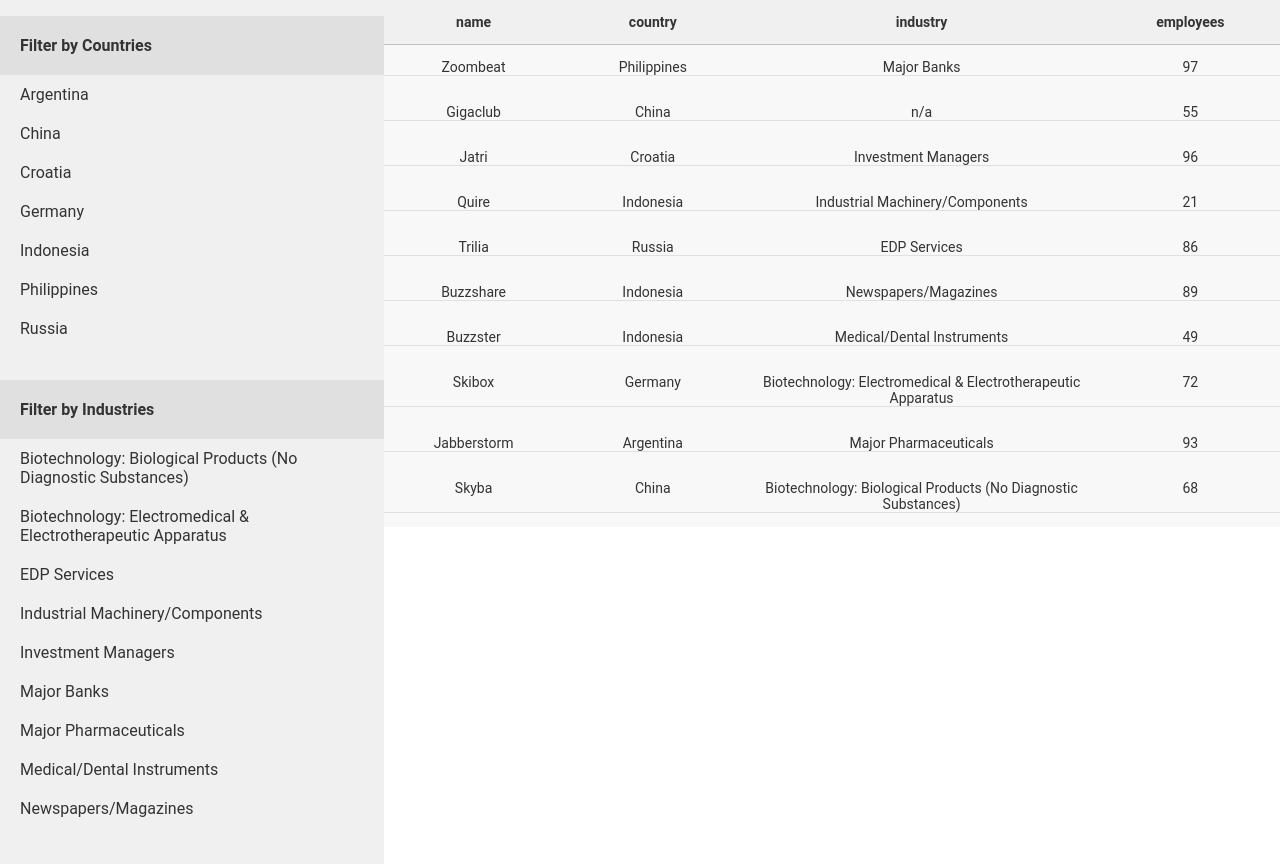
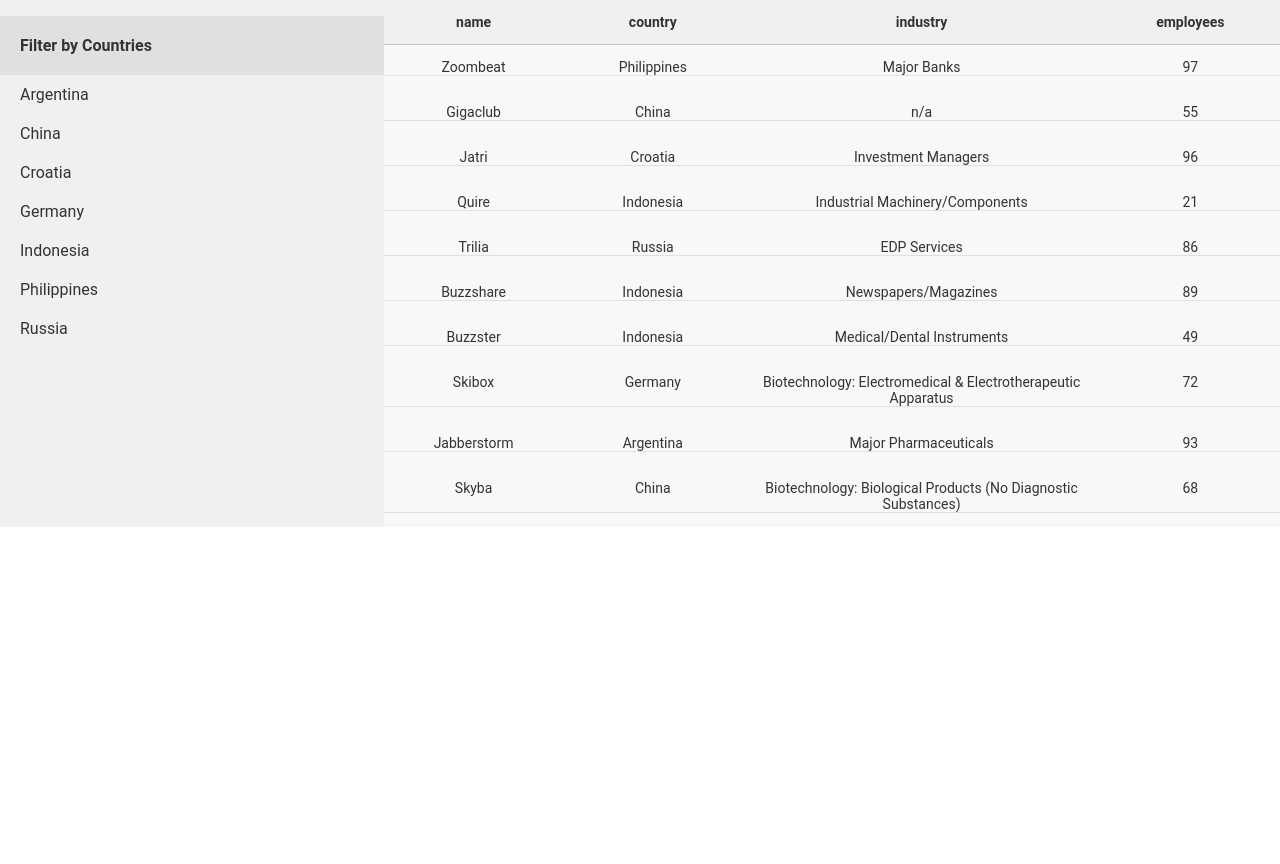
Before and after one commit to uRaczy/squiz-it, a React (Create React App) app: page / in a window 1280 px wide. After the commit the page ends 800 px from the top, so only its background shows below. Built offline with nearby package versions, Linux system fonts and the light colour scheme.

Commit message:
Fixed api fetching, setup own mockapi. Temporarily fetches subsided by fixed list on app.js, to not abuse rest api

```diff
--- a/src/App.js
+++ b/src/App.js
@@ -6,25 +6,40 @@ import { StyledContainer } from "./App.style";
 import List from './components/List/List';
 import Controls from './components/Controls/Controls';
 
-// import useFetchData from "./hooks/useFetchData";
 import tempFetch from './hooks/tempFetch';
-import { useList, useListUpdate } from './hooks/useModList';
+import useFetchData from "./hooks/useFetchData";
+import { useOriginalList, useOriginalListUpdate, useList, useListUpdate } from './hooks/useModList';
 
 const App = () => {
-  // const { data } = useFetchData('https://my.api.mockaroo.com/accounts.json?key=3c370320');
-  const list = useList();
-  const updateList = useListUpdate();
+  const useOgList = useOriginalList();
+  const setOgList = useOriginalListUpdate();
+  const setList = useListUpdate();
+  // const { data } = useFetchData('https://my.api.mockaroo.com/squiz.json?key=1e81f470');
+  // setOgList(data);
+  // setList(useOgList);
+  setOgList(tempFetch);
+  setList(useOgList);
 
-  useEffect(() => {
-    updateList(tempFetch);
-  }, [])
+
+  const renderIfFetched = () => {
+    if (Array.isArray(useOgList) && useOgList.length > 0) {
+      return (
+        <>
+          <Controls props={useOgList} />
+          <List />
+        </>
+      )
+    }
+    else {
+      return <div>Loading data</div>
+    }
+  }
 
   return (
     <div className="App">
       <GlobalStyle />
       <StyledContainer>
-        <Controls props={tempFetch} />
-        <List />
+        {renderIfFetched()}
       </StyledContainer>
     </div>
   );
--- a/src/components/Controls/Controls.js
+++ b/src/components/Controls/Controls.js
@@ -1,18 +1,25 @@
-import { useState } from 'react';
+import { useState, useEffect } from 'react';
 
 import { StyledControls } from "./Controls.style"
+import CountryFilter from '../Filters/CountryFilter/CountryFilter';
+// import IndustryFilter from '../Filters/IndustryFilter/IndustryFilter'
 
-import CountryFilter from '../Filters/CountryFilter/CountryFilter';
-import IndustryFilter from '../Filters/IndustryFilter/IndustryFilter'
+import { useOriginalList, useList, useListUpdate, useListReset } from '../../hooks/useModList';
 
-const Controls = ({ props }) => {
-  const handleClick = () => {
+const Controls = () => {
+  const originalList = useOriginalList();
+  const countryItemsList = [...new Set(originalList.map(element => element.country))].sort();
+  const industryItemsList = [...new Set(originalList.map(element => element.industry))].sort();
+  const concatItemsLists = (countryItemsList.concat(industryItemsList));
+  const filters = concatItemsLists.map(element => ({ [element]: false }));
 
+  const handleClick = (e) => {
+    console.log(e.target)
   }
   return (
     <StyledControls>
-      <CountryFilter props={props} />
-      <IndustryFilter props={props} />
+      <CountryFilter itemsList={countryItemsList} handleClick={handleClick} />
+      {/* <IndustryFilter props={props} /> */}
     </StyledControls>
   )
 }
--- a/src/components/Filters/CountryFilter/CountryFilter.js
+++ b/src/components/Filters/CountryFilter/CountryFilter.js
@@ -1,46 +1,13 @@
 import { StyledHeadline, StyledList, StyledItem } from './CountryFilter.style';
 
-import { useOriginalList, useList, useListUpdate, useListReset } from '../../../hooks/useModList';
-
-let toggleList = [];
-
-const updateContextList = (props, updateList, resetList) => {
-  const anotherArray = props.filter(({ country }) => toggleList.includes(country));
-
-  console.log('another array', anotherArray);
-  if (anotherArray.length > 0) {
-    updateList(anotherArray);
-  }
-  else {
-    resetList();
-  }
-}
-
-
-const CountryFilter = () => {
-  const list = useList();
-  const originalList = useOriginalList();
-  const updateList = useListUpdate();
-  const resetList = useListReset();
-  const uniqueList = [...new Set(originalList.map(element => element.country))];
-  uniqueList.sort();
-
-  const onClick = (e) => {
-    const country = e.target.innerHTML;
-    e.target.selected = !e.target.selected;
-    e.target.style.background = e.target.selected ? '#45C3F2' : '#f0f0f0';
-    e.target.selected ? toggleList.push(country) : toggleList = toggleList.filter(item => item !== country);
-
-    console.log(toggleList);
-    updateContextList(originalList, updateList, resetList);
-  };
+const CountryFilter = ({ itemsList, handleClick }) => {
 
   const createMenuItems = () => {
     let keyNum = 0;
-    return uniqueList.map(element => {
+    return itemsList.map(element => {
       keyNum++;
       return (
-        <StyledItem key={keyNum} onClick={onClick} selected={false}>
+        <StyledItem key={keyNum} onClick={handleClick} selected={false}>
           {element}
         </StyledItem>
       )
--- a/src/components/Filters/IndustryFilter/IndustryFilter.js
+++ b/src/components/Filters/IndustryFilter/IndustryFilter.js
@@ -1,56 +1,56 @@
-import { StyledHeadline, StyledList, StyledItem } from './IndustryFilter.style';
+// import { StyledHeadline, StyledList, StyledItem } from './IndustryFilter.style';
 
-import { useListUpdate } from '../../../hooks/useModList';
+// import { useListUpdate } from '../../../hooks/useModList';
 
-let toggleList = [];
+// let toggleList = [];
 
-const updateContextList = (props, updateList) => {
-  const anotherArray = props.filter(({ industry }) => toggleList.includes(industry));
+// const updateContextList = (props, updateList) => {
+//   const anotherArray = props.filter(({ industry }) => toggleList.includes(industry));
 
-  if (anotherArray.length > 0) {
-    updateList(anotherArray);
-  }
-  else {
-    updateList(props);
-  }
-}
+//   if (anotherArray.length > 0) {
+//     updateList(anotherArray);
+//   }
+//   else {
+//     updateList(props);
+//   }
+// }
 
 
-const IndustryFilter = ({ props }) => {
-  const updateList = useListUpdate();
-  const uniqueList = [...new Set(props.map(element => element.industry !== 'n/a' ? element.industry : null))];
-  uniqueList.sort();
+// const IndustryFilter = ({ props }) => {
+//   const updateList = useListUpdate();
+//   const uniqueList = [...new Set(props.map(element => element.industry !== 'n/a' ? element.industry : null))];
+//   uniqueList.sort();
 
 
-  const onClick = (e) => {
-    const industry = e.target.innerHTML;
-    e.target.selected = !e.target.selected;
-    e.target.style.background = e.target.selected ? '#45C3F2' : '#f0f0f0';
-    e.target.selected ? toggleList.push(industry) : toggleList = toggleList.filter(item => item !== industry);
+//   const onClick = (e) => {
+//     const industry = e.target.innerHTML;
+//     e.target.selected = !e.target.selected;
+//     e.target.style.background = e.target.selected ? '#45C3F2' : '#f0f0f0';
+//     e.target.selected ? toggleList.push(industry) : toggleList = toggleList.filter(item => item !== industry);
 
-    updateContextList(props, updateList);
-  };
+//     updateContextList(props, updateList);
+//   };
 
-  const createMenuItems = () => {
-    let keyNum = 0;
-    return uniqueList.map(element => {
-      keyNum++;
-      return (
-        <StyledItem key={keyNum} onClick={onClick} selected={false}>
-          {element}
-        </StyledItem>
-      )
-    })
-  }
+//   const createMenuItems = () => {
+//     let keyNum = 0;
+//     return uniqueList.map(element => {
+//       keyNum++;
+//       return (
+//         <StyledItem key={keyNum} onClick={onClick} selected={false}>
+//           {element}
+//         </StyledItem>
+//       )
+//     })
+//   }
 
-  return (
-    <StyledList>
-      <StyledHeadline>
-        Filter by Industries
-      </StyledHeadline>
-      {createMenuItems()}
-    </StyledList>
-  )
-}
+//   return (
+//     <StyledList>
+//       <StyledHeadline>
+//         Filter by Industries
+//       </StyledHeadline>
+//       {createMenuItems()}
+//     </StyledList>
+//   )
+// }
 
-export default IndustryFilter;
+// export default IndustryFilter;
--- a/src/components/List/List.js
+++ b/src/components/List/List.js
@@ -7,11 +7,11 @@ import { useList } from '../../hooks/useModList';
 const List = () => {
   const list = useList();
 
-  return(
+  return (
     <StyledListComponent>
       <ListHeadline />
       <StyledList>
-      { list.length > 0 ? list.map((element) => <ListItem props={element} key={element.id} />) : <div>Loading...</div> }
+        {list.map((element) => <ListItem props={element} key={element.id} />)}
       </StyledList>
     </StyledListComponent>
   )
--- a/src/hooks/useFetchData.js
+++ b/src/hooks/useFetchData.js
@@ -8,7 +8,7 @@ const useFetchData = (url) => {
     if (!url) return;
 
     const fetchData = async () => {
-      try{
+      try {
         const data = await axios.get(url);
         setData(data.data);
       } catch (err) {
@@ -19,7 +19,7 @@ const useFetchData = (url) => {
     fetchData();
   }, [url]);
 
-  return {  data };
+  return { data };
 };
 
 export default useFetchData;
--- a/src/hooks/useModList.js
+++ b/src/hooks/useModList.js
@@ -1,26 +1,29 @@
-import React, { useContext, useState, useEffect } from 'react';
+import React, { useContext, useState } from 'react';
 
-import tempFetch from './tempFetch';
-
-const OriginalListContext = React.createContext();
-const ListContext = React.createContext();
-const ListUpdateContext = React.createContext();
-const ListResetContext = React.createContext();
+const SetOriginalListContext = React.createContext();
+const UseOriginalListContext = React.createContext();
+const SetListContext = React.createContext();
+const UseListContext = React.createContext();
+const ResetListContext = React.createContext();
 
 export const useOriginalList = () => {
-  return useContext(OriginalListContext);
+  return useContext(UseOriginalListContext);
+}
+
+export const useOriginalListUpdate = () => {
+  return useContext(SetOriginalListContext);
 }
 
 export const useList = () => {
-  return useContext(ListContext);
+  return useContext(UseListContext);
 }
 
 export const useListUpdate = () => {
-  return useContext(ListUpdateContext);
+  return useContext(SetListContext);
 }
 
 export const useListReset = () => {
-  return useContext(ListResetContext);
+  return useContext(ResetListContext);
 }
 
 export const ListProvider = ({ children }) => {
@@ -35,21 +38,23 @@ export const ListProvider = ({ children }) => {
     setModifiedList(originalList);
   }
 
-  useEffect(() => {
-    setOriginalList(tempFetch);
-    console.log(originalList);
-  }, [tempFetch, originalList])
+  const updateOriginalList = (data) => {
+    setOriginalList(data);
+  }
+
 
   return (
-    <OriginalListContext.Provider value={originalList}>
-      <ListContext.Provider value={modifiedList}>
-        <ListUpdateContext.Provider value={updateList}>
-          <ListResetContext.Provider value={resetList}>
-            {children}
-          </ListResetContext.Provider>
-        </ListUpdateContext.Provider>
-      </ListContext.Provider>
-    </OriginalListContext.Provider>
+    <SetOriginalListContext.Provider value={updateOriginalList}>
+      <UseOriginalListContext.Provider value={originalList}>
+        <SetListContext.Provider value={updateList}>
+          <UseListContext.Provider value={modifiedList}>
+            <ResetListContext.Provider value={resetList}>
+              {children}
+            </ResetListContext.Provider>
+          </UseListContext.Provider>
+        </SetListContext.Provider>
+      </UseOriginalListContext.Provider>
+    </SetOriginalListContext.Provider>
   )
 }
 
```
